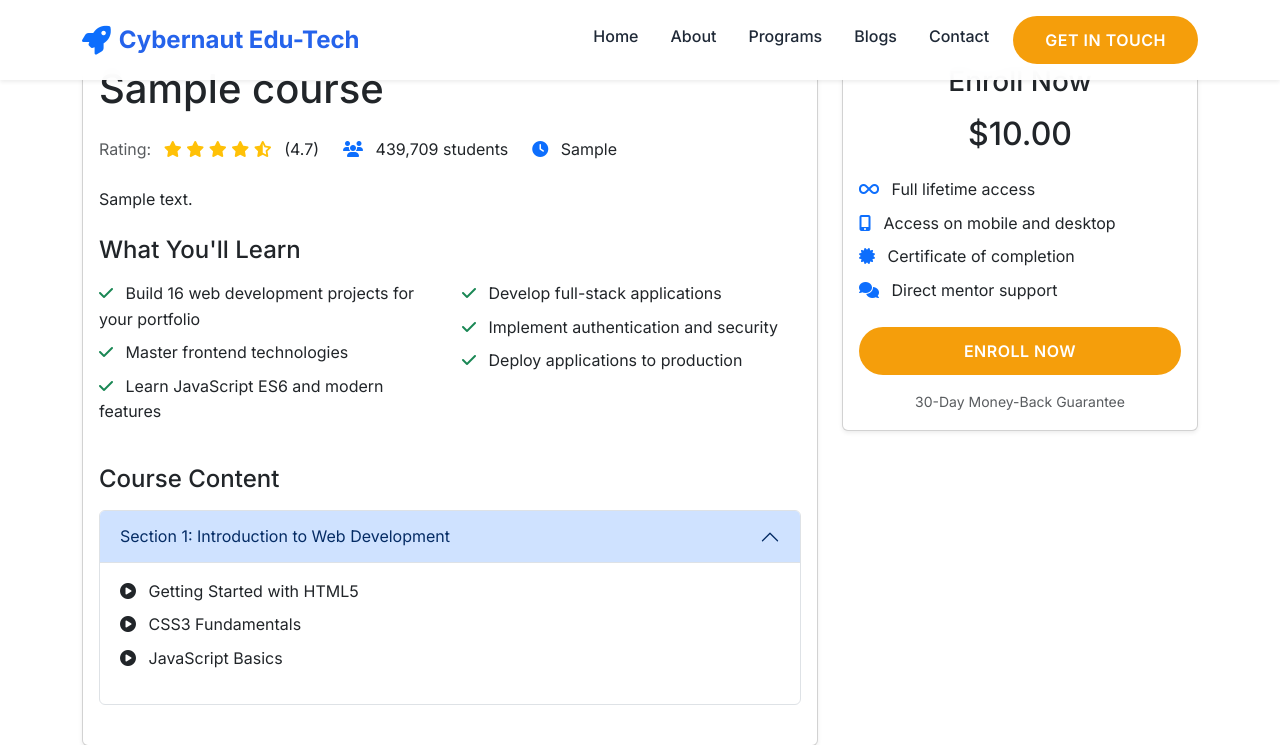
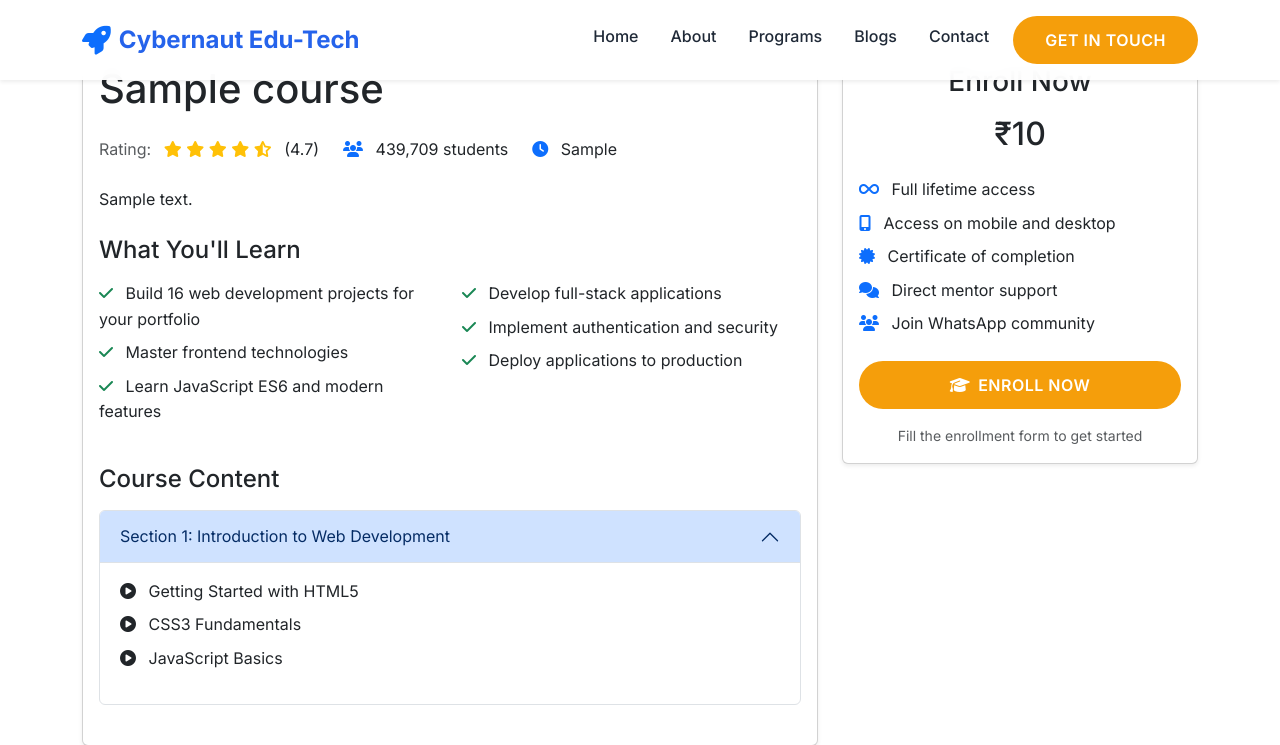
Before and after one commit to Balajiyoganantham/soundhar, a Flask app: page /course/1 in a window 1280 px wide. Shown: the top 745 px of the page. Run offline with Flask 3, Linux system fonts and the light colour scheme; tables that the repository leaves empty hold one stand-in row (values such as "Sample post"); some libraries are stand-ins or nearby versions.

Commit message:
Remove Razorpay integration and add Google Form redirect for enrollment

```diff
--- a/app.py
+++ b/app.py
@@ -156,23 +156,17 @@ def course_detail(course_id):
     return render_template('course_detail.html',
                          course=course,
                          faqs=faqs,
-                         articles=articles,
-                         razorpay_key=os.getenv('RAZORPAY_KEY_ID'))
+                         articles=articles)
 
 @app.route('/enroll/<int:course_id>')
 def enroll(course_id):
     try:
         course = Course.query.get_or_404(course_id)
+        # Redirect to Google Form for enrollment
+        google_form_url = "https://forms.gle/YOUR_GOOGLE_FORM_ID_HERE"  # Replace with your actual Google Form URL
+        return redirect(google_form_url)
     except Exception as e:
         flash('Course not found', 'error')
-        return redirect(url_for('home'))
-    return render_template('enrollment.html', course=course)
-
-@app.route('/submit-enrollment', methods=['POST'])
-def submit_enrollment():
-    if request.method == 'POST':
-        # Process the form data and store in database
-        flash('Enrollment successful! Please join the WhatsApp group.', 'success')
         return redirect(url_for('home'))
 
 @app.route('/programs')
--- a/render.yaml
+++ b/render.yaml
@@ -9,7 +9,3 @@ services:
         value: 3.11.18
       - key: SECRET_KEY
         generateValue: true
-      - key: RAZORPAY_KEY_ID
-        sync: false
-      - key: RAZORPAY_KEY_SECRET
-        sync: false
--- a/requirements.txt
+++ b/requirements.txt
@@ -3,7 +3,6 @@ Flask-SQLAlchemy>=3.0.0
 Flask-WTF>=1.1.0
 Pillow>=10.0.0
 python-dotenv>=1.0.0
-razorpay>=1.4.0
 Werkzeug>=3.0.0
 email-validator>=2.0.0
 gunicorn>=21.0.0
--- a/templates/course_detail.html
+++ b/templates/course_detail.html
@@ -110,7 +110,7 @@
                     <div class="text-center mb-4">
                         <h3 class="card-title mb-3">Enroll Now</h3>
                         <div class="price-tag">
-                            <span class="h2">${{ "%.2f"|format(course.price) }}</span>
+                            <span class="h2">₹{{ "%.0f"|format(course.price) }}</span>
                         </div>
                     </div>
                     <ul class="list-unstyled mb-4">
@@ -130,90 +130,20 @@
                             <i class="fas fa-comments text-primary me-2"></i>
                             Direct mentor support
                         </li>
+                        <li class="mb-2">
+                            <i class="fas fa-users text-primary me-2"></i>
+                            Join WhatsApp community
+                        </li>
                     </ul>
-                    <button class="btn btn-primary w-100 mb-3" onclick="startEnrollment()">
-                        Enroll Now
-                    </button>
+                    <a href="{{ url_for('enroll', course_id=course.id) }}" class="btn btn-primary w-100 mb-3">
+                        <i class="fas fa-graduation-cap me-2"></i>Enroll Now
+                    </a>
                     <p class="text-center text-muted small mb-0">
-                        30-Day Money-Back Guarantee
+                        Fill the enrollment form to get started
                     </p>
                 </div>
             </div>
         </div>
     </div>
 </div>
-
-<!-- Enrollment Modal -->
-<div class="modal fade" id="enrollmentModal" tabindex="-1">
-    <div class="modal-dialog">
-        <div class="modal-content">
-            <div class="modal-header">
-                <h5 class="modal-title">Complete Your Enrollment</h5>
-                <button type="button" class="btn-close" data-bs-dismiss="modal"></button>
-            </div>
-            <div class="modal-body">
-                <form id="enrollmentForm" action="{{ url_for('submit_enrollment') }}" method="POST" enctype="multipart/form-data">
-                    <input type="hidden" name="course_id" value="{{ course.id }}">
-                    <div class="mb-3">
-                        <label for="name" class="form-label">Full Name</label>
-                        <input type="text" class="form-control" id="name" name="name" required>
-                    </div>
-                    <div class="mb-3">
-                        <label for="reg_number" class="form-label">Registration Number</label>
-                        <input type="text" class="form-control" id="reg_number" name="reg_number" required>
-                    </div>
-                    <div class="mb-3">
-                        <label for="mobile" class="form-label">Mobile Number</label>
-                        <input type="tel" class="form-control" id="mobile" name="mobile" required>
-                    </div>
-                    <div class="mb-3">
-                        <label for="email" class="form-label">Email Address</label>
-                        <input type="email" class="form-control" id="email" name="email" required>
-                    </div>
-                    <div class="mb-3">
-                        <label for="transaction_id" class="form-label">Transaction ID</label>
-                        <input type="text" class="form-control" id="transaction_id" name="transaction_id" required>
-                    </div>
-                    <div class="mb-3">
-                        <label for="screenshot" class="form-label">Transaction Screenshot</label>
-                        <input type="file" class="form-control" id="screenshot" name="screenshot" accept="image/*" required>
-                    </div>
-                </form>
-            </div>
-            <div class="modal-footer">
-                <button type="button" class="btn btn-secondary" data-bs-dismiss="modal">Close</button>
-                <button type="submit" form="enrollmentForm" class="btn btn-primary">Submit</button>
-            </div>
-        </div>
-    </div>
-</div>
 {% endblock %}
-
-{% block extra_js %}
-<script src="https://checkout.razorpay.com/v1/checkout.js"></script>
-<script>
-function startEnrollment() {
-    var options = {
-        key: "{{ razorpay_key }}",
-        amount: {{ course.price * 100 }},
-        currency: "INR",
-        name: "{{ course.title }}",
-        description: "Course Enrollment",
-        handler: function(response) {
-            document.getElementById('transaction_id').value = response.razorpay_payment_id;
-            $('#enrollmentModal').modal('show');
-        },
-        prefill: {
-            name: "",
-            email: "",
-            contact: ""
-        },
-        theme: {
-            color: "#0d6efd"
-        }
-    };
-    var rzp = new Razorpay(options);
-    rzp.open();
-}
-</script>
-{% endblock %}
```
Also changed, not shown: templates/programs.html (+3 -9 lines).
